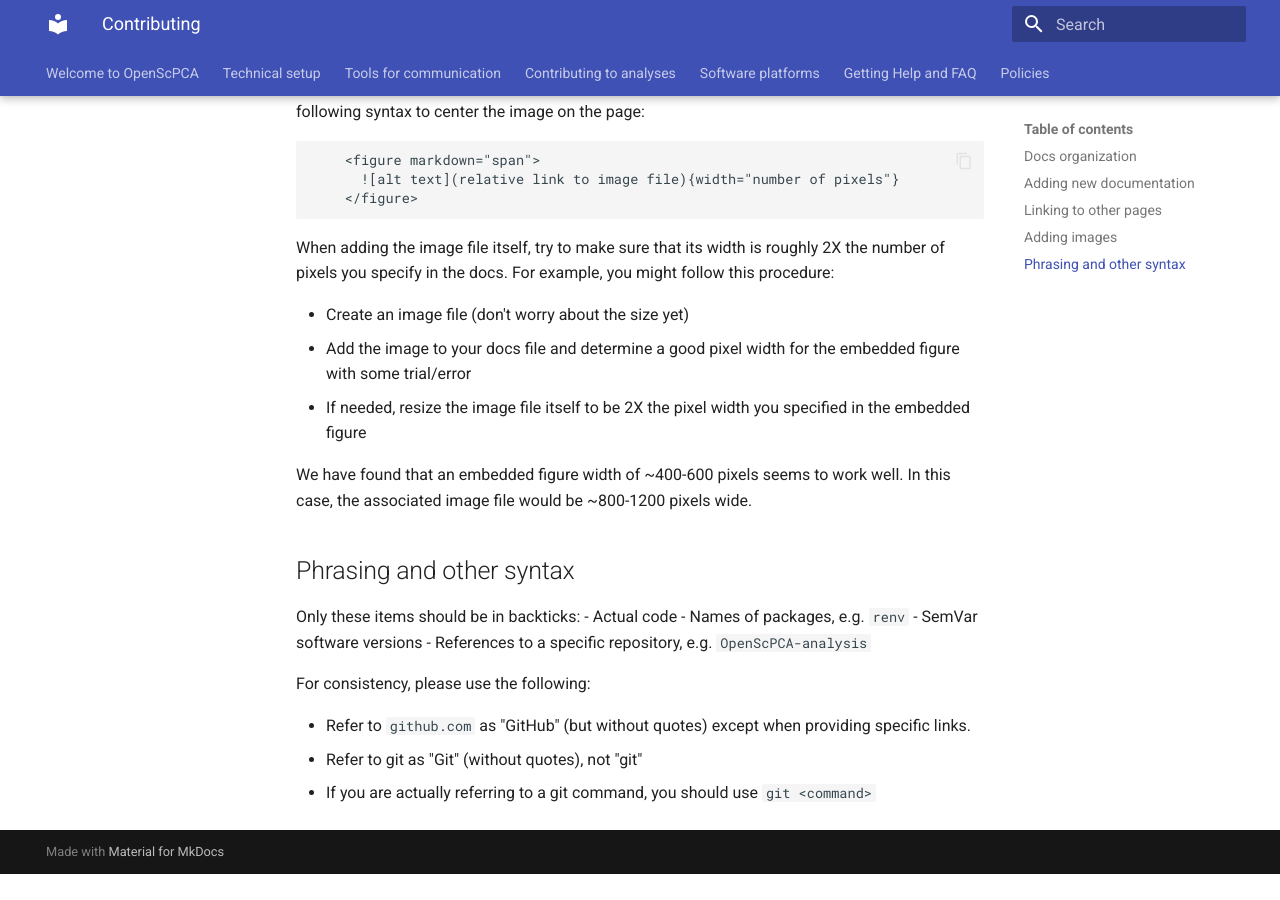
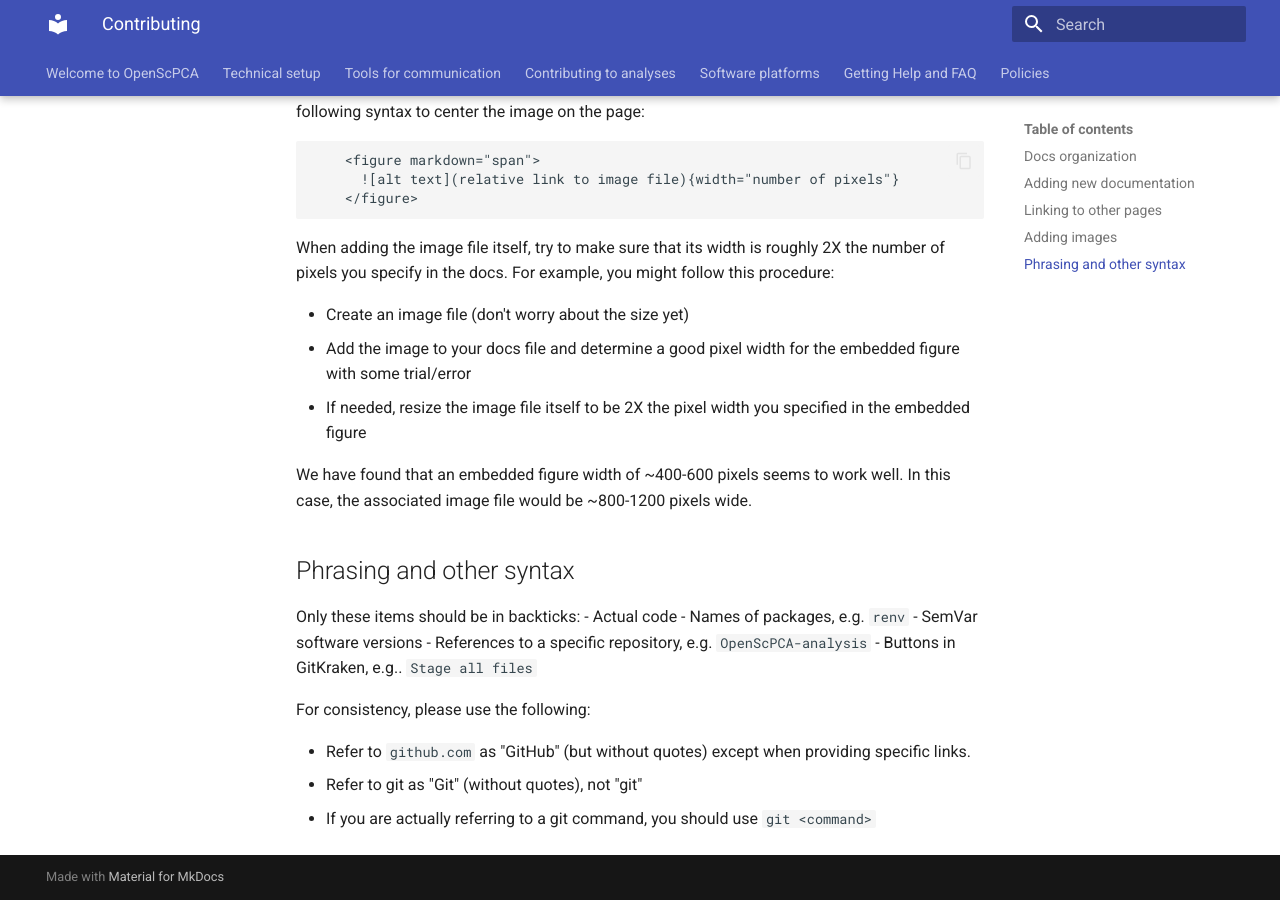
Before and after one commit to AlexsLemonade/OpenScPCA-analysis, an MkDocs documentation site: the page built from docs/contributing.md, in a window 1280 px wide and 900 px high, scrolled down 2315 px. Built offline with MkDocs 1.6.1 and Material for MkDocs 9.7.7, drawn with Linux system fonts in a browser that asks for light colours; before the commit the page ends 3189 px from its top, so only the background shows below that.

Commit message:
note backticks for buttons

```diff
--- a/docs/contributing.md
+++ b/docs/contributing.md
@@ -119,6 +119,7 @@ Only these items should be in backticks:
 - Names of packages, e.g. `renv`
 - SemVar software versions
 - References to a specific repository, e.g. `OpenScPCA-analysis`
+- Buttons in GitKraken, e.g.. `Stage all files`
 
 For consistency, please use the following:
 
```
